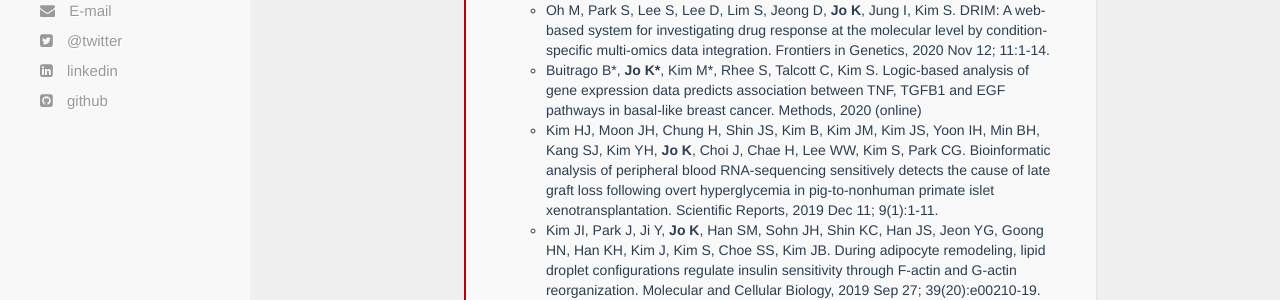
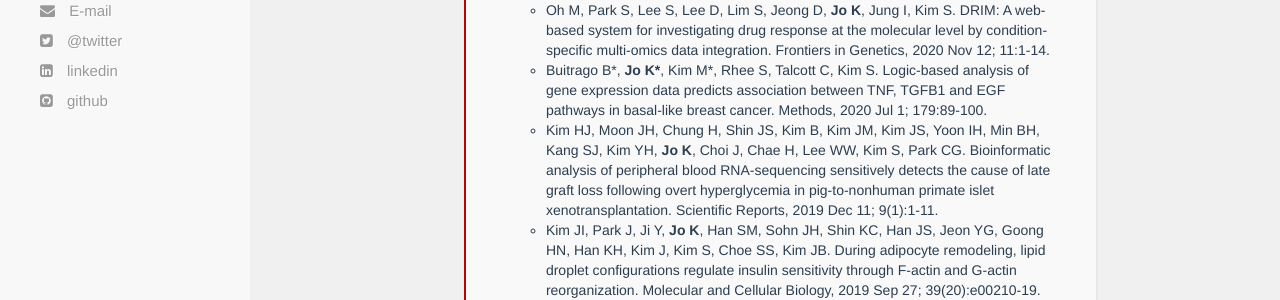
Before and after one commit to kyuriJo/kyuriJo.github.io, a Jekyll site: the page built from publications.html, in a window 1280 px wide and 900 px high. Shown: the part 307-607 px from the top of the window. Built offline with Jekyll 4.4.1, drawn with Linux system fonts in a browser that asks for light colours; nearby versions of some CDN libraries.

Commit message:
Publication updated

```diff
--- a/publications.html
+++ b/publications.html
@@ -11,7 +11,7 @@ title: Publications
   <ul class="dot">
   <li><b>Jo K</b>, Lee D, Sung IY, Jang HS, Kim S. Inferring transcriptomic cell states and transitions from time series transcriptome data. In submission to Bioinformatics.</li>
   <li>Oh M, Park S, Lee S, Lee D, Lim S, Jeong D, <b>Jo K</b>, Jung I, Kim S. DRIM: A web-based system for investigating drug response at the molecular level by condition-specific multi-omics data integration. Frontiers in Genetics, 2020 Nov 12; 11:1-14.</li>
-  <li>Buitrago B*, <b>Jo K*</b>, Kim M*, Rhee S, Talcott C, Kim S. Logic-based analysis of gene expression data predicts association between TNF, TGFB1 and EGF pathways in basal-like breast cancer. Methods, 2020 (online)</li>
+  <li>Buitrago B*, <b>Jo K*</b>, Kim M*, Rhee S, Talcott C, Kim S. Logic-based analysis of gene expression data predicts association between TNF, TGFB1 and EGF pathways in basal-like breast cancer. Methods, 2020 Jul 1; 179:89-100.</li>
   <li>Kim HJ, Moon JH, Chung H, Shin JS, Kim B, Kim JM, Kim JS, Yoon IH, Min BH, Kang SJ, Kim YH, <b>Jo K</b>, Choi J, Chae H, Lee WW, Kim S, Park CG. Bioinformatic analysis of peripheral blood RNA-sequencing sensitively detects the cause of late graft loss following overt hyperglycemia in pig-to-nonhuman primate islet xenotransplantation. Scientific Reports, 2019 Dec 11; 9(1):1-11.</li>
   <li>Kim JI, Park J, Ji Y, <b>Jo K</b>, Han SM, Sohn JH, Shin KC, Han JS, Jeon YG, Goong HN, Han KH, Kim J, Kim S, Choe SS, Kim JB. During adipocyte remodeling, lipid droplet configurations regulate insulin sensitivity through F-actin and G-actin reorganization. Molecular and Cellular Biology, 2019 Sep 27; 39(20):e00210-19.</li>
   <li>Ahn H*, <b>Jo K*</b>, Jeong D, Pak M, Hur J, Jung W, Kim S. PropaNet: Time-varying condition-specific transcriptional network construction by network propagation. Frontiers in Plant Science, 2019 June 14; 10: 698.</li>
```
